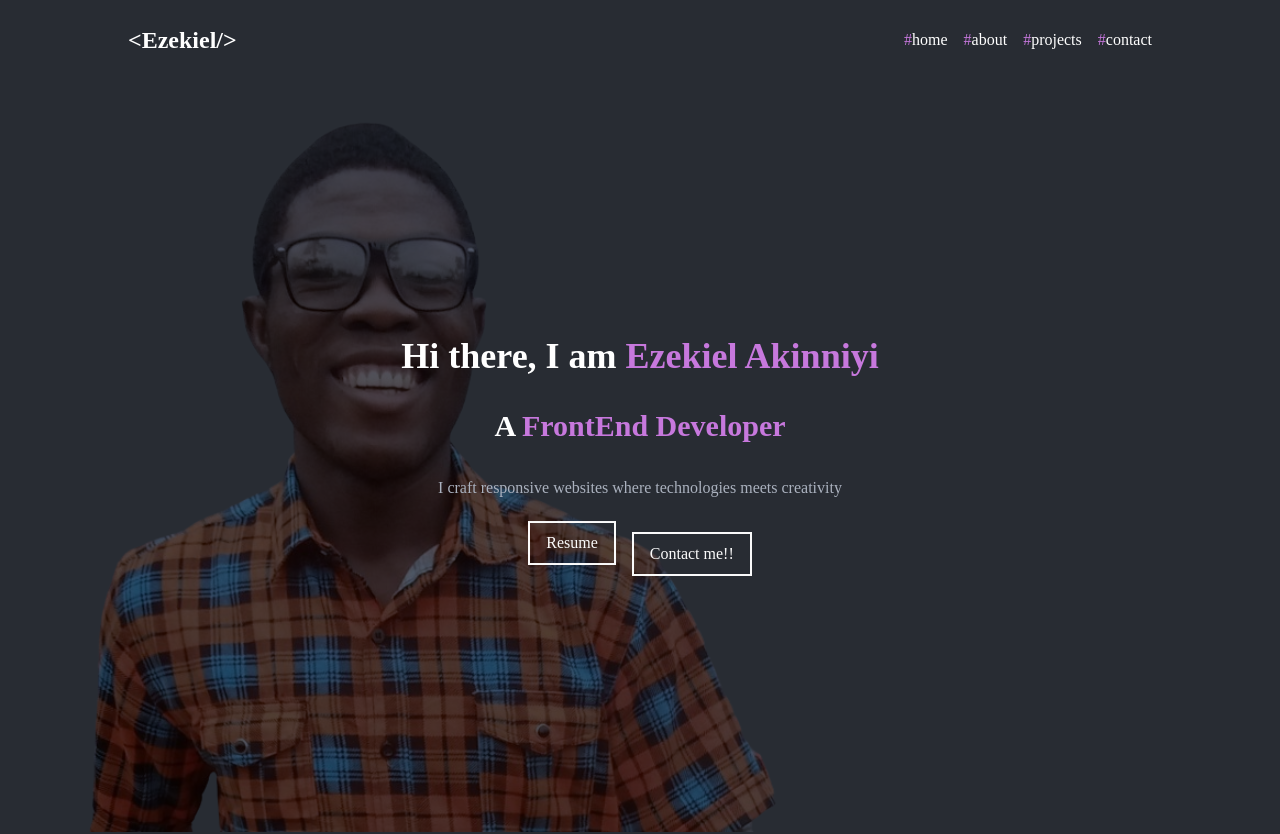
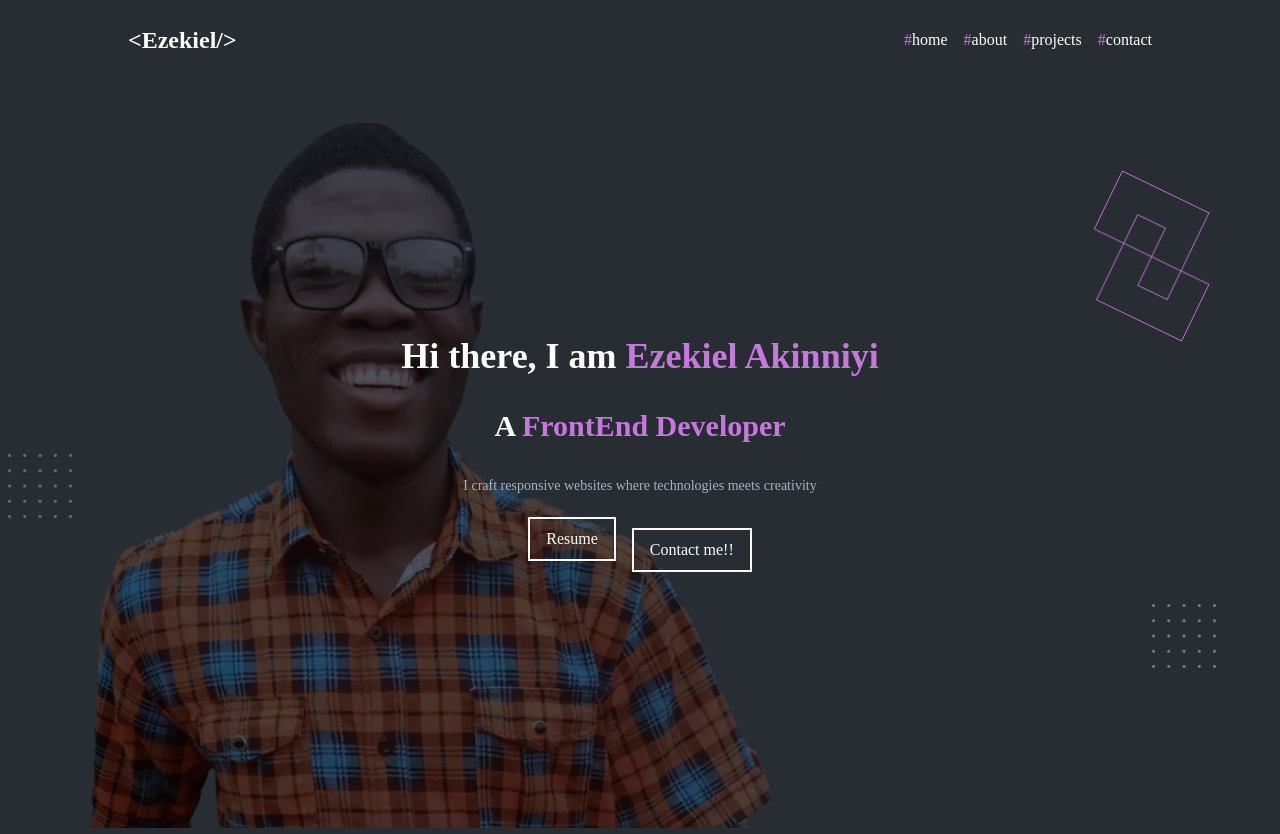
Before and after one commit to Wondersmasher/Latest-Portfolio, a React (Vite) app: page / in a window 1280 px wide. Shown: the top 834 px of the page. Built offline with nearby package versions, Linux system fonts and the light colour scheme.

Commit message:
added some icons to make the view more pleasing

```diff
--- a/src/components/Hero.jsx
+++ b/src/components/Hero.jsx
@@ -2,17 +2,30 @@ import React from "react";
 
 const Hero = () => {
   return (
-    <div className=" flex flex-col gap-8 justify-center items-center py-64 bg-[url('/Profile-Picture.png')] bg-no-repeat bg-contain bg-blend-overlay bg-black">
-      <p className="font-bold text-white text-4xl text-center ">
+    <div className=" flex flex-col gap-6 md:gap-8 justify-center items-center py-20 lg:py-64 bg-[url('/Profile-Picture.png')] bg-no-repeat bg-contain bg-blend-overlay bg-black relative ">
+      <div className="absolute top-[50%] left-2 opacity-50">
+        <img src="/Dots.png" alt="dots" className="w-16 h-16" />
+      </div>
+      <div className="absolute top-[70%] right-[5%] opacity-60">
+        <img src="/Dots.png" alt="dots" className="w-16 h-16" />
+      </div>
+      <div className="absolute top-[15%] right-16 animate-spin-slow">
+        <img
+          src="/Logo.png"
+          alt="dots"
+          className="w-32 h-32 animate-pulse-slow"
+        />
+      </div>
+      <p className="font-bold text-white text-xl md:text-4xl text-center  ">
         Hi there, I am{" "}
         <span className="text-primary">
           Ezekiel Akinniyi <br />
         </span>{" "}
       </p>
-      <p className="font-bold text-white text-3xl text-center ">
+      <p className="font-bold text-white text-lg md:text-3xl text-center ">
         A <span className="text-primary">FrontEnd Developer</span>
       </p>
-      <p className="text-gray">
+      <p className="text-gray text-sm md:text-md text-center">
         I craft responsive websites where technologies meets creativity
       </p>
       <div className="flex justify-center items-center gap-4">
```
